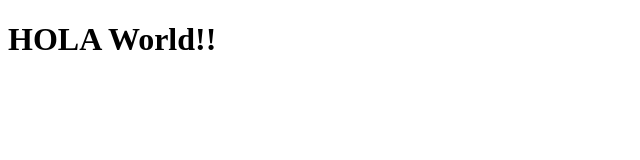
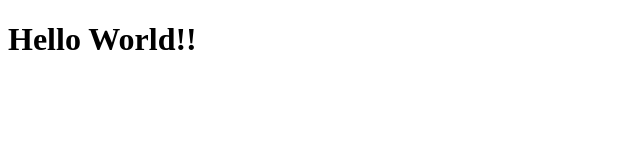
Before and after one commit to sushantyaduvanshi/Test, a plain HTML site: page index.html in a window 1280 px wide. Shown: the whole page, without its empty margins (0-640 px from the left). Drawn offline with Linux system fonts and the light colour scheme.

Commit message:
comiting_one_file

```diff
--- a/index.html
+++ b/index.html
@@ -7,6 +7,6 @@
     <title>Document</title>
 </head>
 <body>
-    <h1>HOLA World!!</h1>
+    <h1>Hello World!!</h1>
 </body>
 </html>
```
